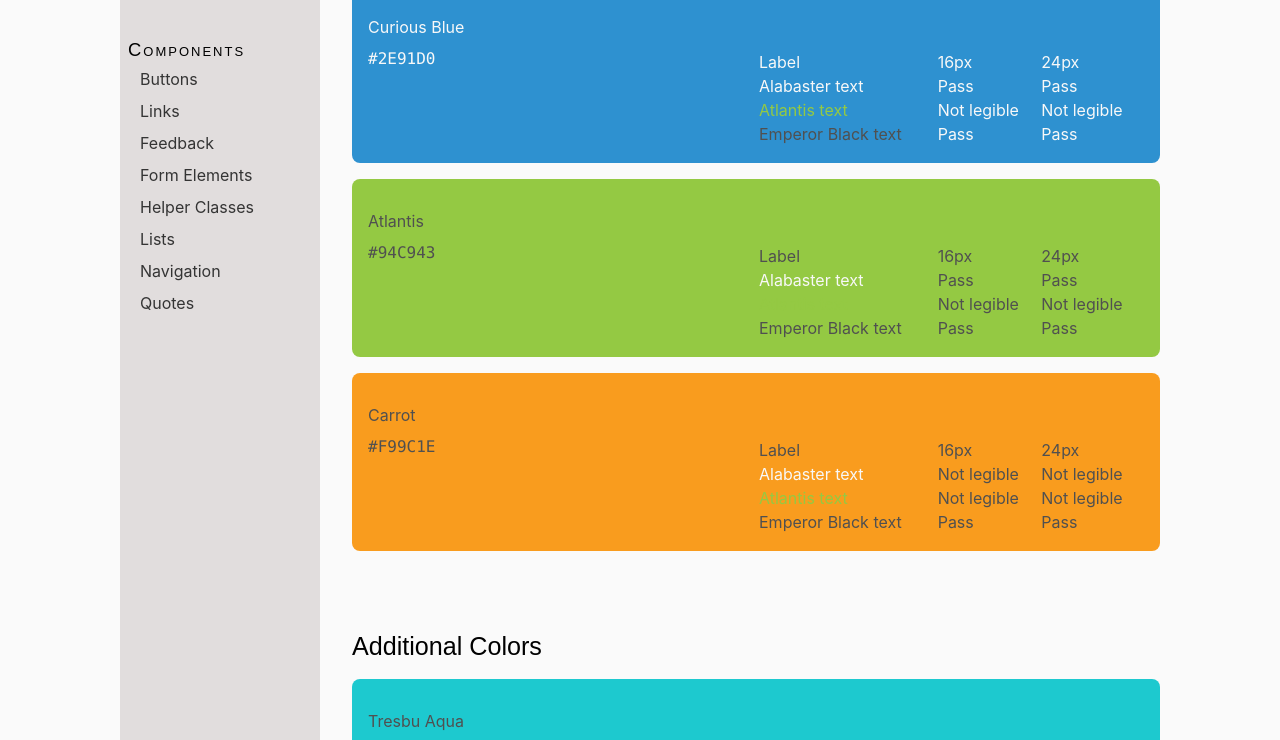
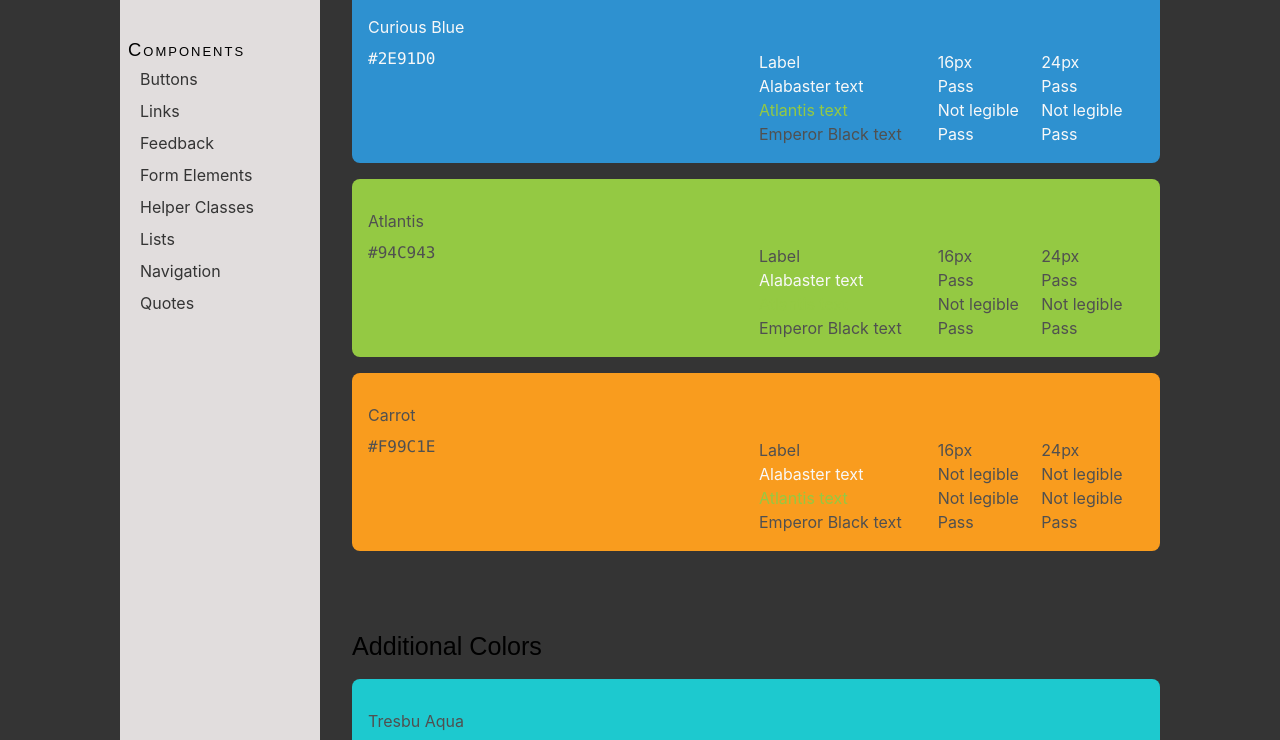
Before and after one commit to weo3dev/ht-styleguide, a plain HTML site: page patlib/color/index.html in a window 1280 px wide. Shown: the part 251-991 px from the top of the page. Drawn offline with nearby package versions, Linux system fonts and the light colour scheme; files that its build step writes are made by us from their sources.

Commit message:
Beginning changes

```diff
--- a/scss/layout.scss
+++ b/scss/layout.scss
@@ -3,7 +3,7 @@ body {
     grid-template-columns: 1fr minmax(min-content, 200px) minmax(300px, 840px) 1fr;
     grid-template-areas: "hd hd hd hd" "... nv mn ...";
     grid-template-rows: min-content;
-    background-color: var(--patlib-white);
+    background-color: var(--patlib-black);
 }
 
 header {
--- a/scss/pattern-library.scss
+++ b/scss/pattern-library.scss
@@ -1,4 +1,6 @@
 @use 'settings';
+
+
 
 h1,
 h2,
```
Also changed, not shown: index.html (+0 -3 lines), 1 other file.
